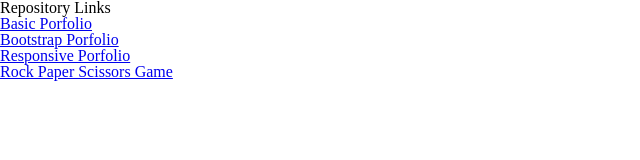
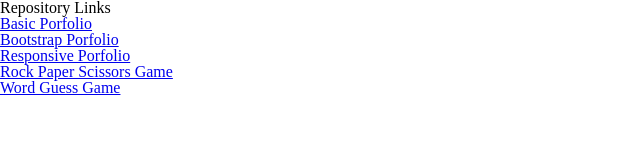
Before and after one commit to Brobert48/brobert48.github.io, a plain HTML site: page index.html in a window 1280 px wide. Shown: the whole page, without its empty margins (0-640 px from the left). Drawn offline with Linux system fonts and the light colour scheme.

Commit message:
add link for Word Guess Game

```diff
--- a/index.html
+++ b/index.html
@@ -17,6 +17,7 @@
         <li><a href="https://brobert48.github.io/Bootstrap-Portfolio">Bootstrap Porfolio</a></li>
         <li><a href="https://brobert48.github.io/Responsive-Portfolio">Responsive Porfolio</a></li>
         <li><a href="https://brobert48.github.io/RPS/">Rock Paper Scissors Game</a></li>
+        <li><a href="https://brobert48.github.io/Word-Guess-Game/">Word Guess Game</a></li>
 
     </ol>
 </body>
```
